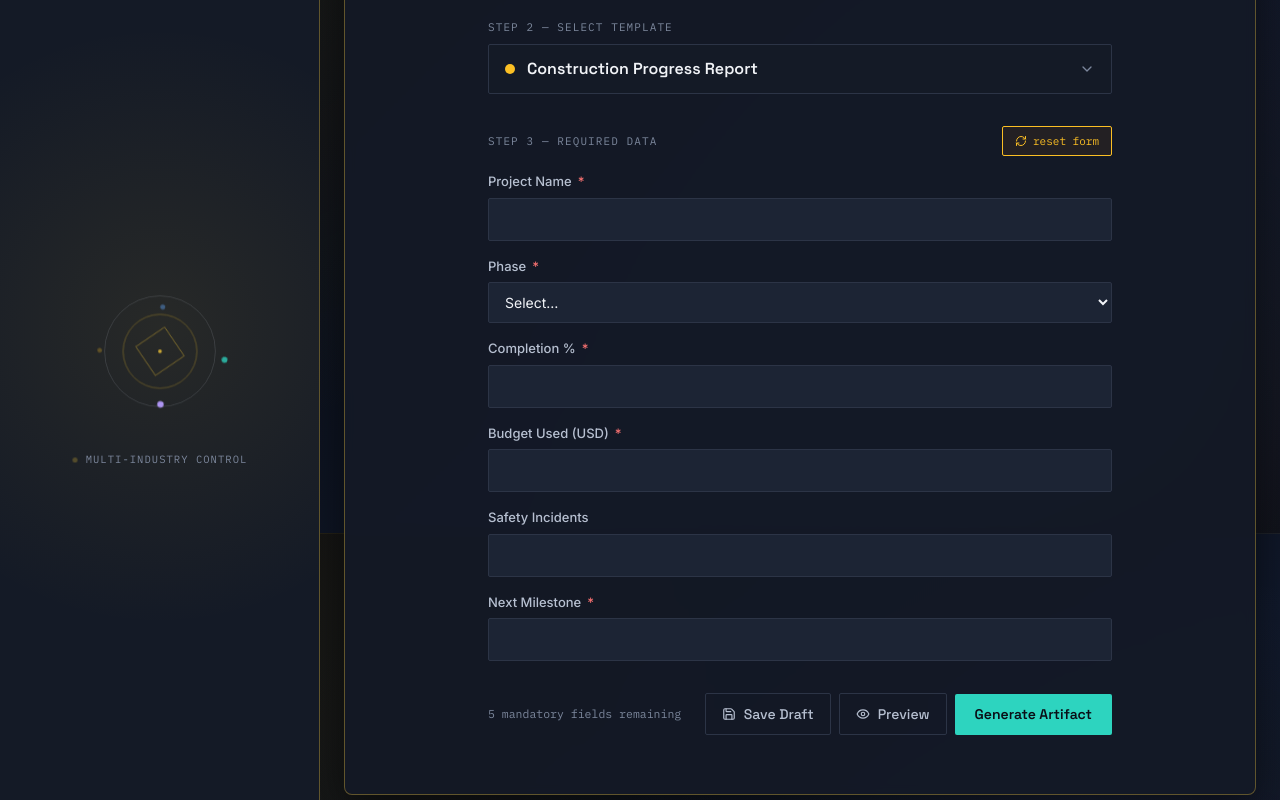
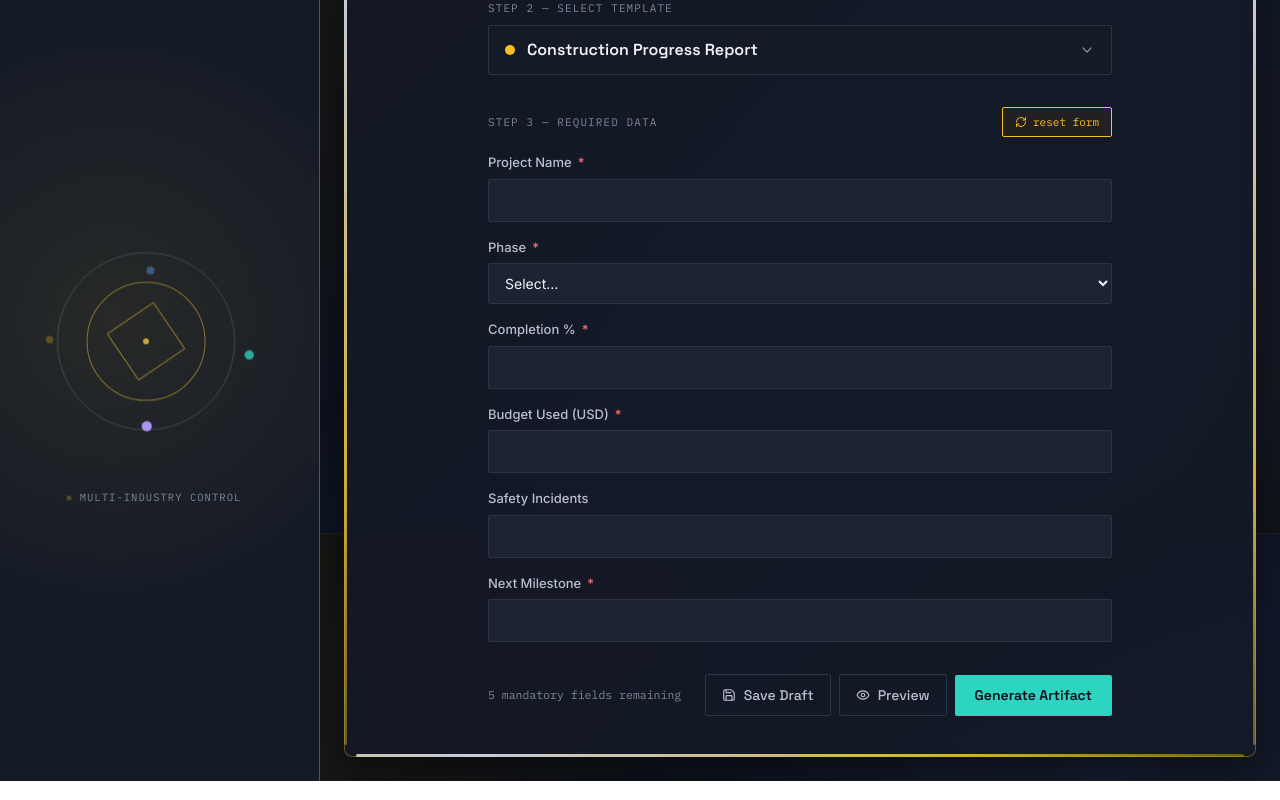
Before and after one commit to jastyramakrishna-stack/titleblock, a React (Vite) app: page / in a window 1280 px wide. Shown: the part 267-1067 px from the top of the page. Built offline with nearby package versions, Linux system fonts and the light colour scheme.

Commit message:
Enhance shimmer animations and layout adjustments
Added new shimmer animation styles and adjusted layout.

```diff
--- a/src/App.jsx
+++ b/src/App.jsx
@@ -686,9 +686,11 @@ export default function TitleBlock() {
         .tb-pulse-ring-slow { animation: tbPulseSlow 6.5s ease-in-out infinite; }
         .tb-twinkle { animation: tbTwinkle 2.8s ease-in-out infinite; }
         .tb-shimmer-bar { background-size: 220% 100%; animation: tbShimmer 4s linear infinite; }
+        @keyframes tbShimmerV { 0% { background-position: 50% 0%; } 100% { background-position: 50% 200%; } }
+        .tb-shimmer-bar-v { background-size: 100% 220%; animation: tbShimmerV 4s linear infinite; }
         .tb-drift { animation: tbDrift 5s ease-in-out infinite; }
         @media (prefers-reduced-motion: reduce) {
-          .tb-orbit-slow, .tb-orbit-slow-rev, .tb-pulse-ring, .tb-pulse-ring-slow, .tb-twinkle, .tb-shimmer-bar, .tb-drift {
+          .tb-orbit-slow, .tb-orbit-slow-rev, .tb-pulse-ring, .tb-pulse-ring-slow, .tb-twinkle, .tb-shimmer-bar, .tb-shimmer-bar-v, .tb-drift {
             animation: none !important;
           }
         }
@@ -828,11 +830,34 @@ export default function TitleBlock() {
 
         {/* Main */}
         <main className="flex-1 min-w-0 overflow-y-auto tb-scroll p-4 sm:p-6">
-          <div
-            className="tb-shimmer-bar rounded-full mb-4"
+          <div className="relative rounded-lg min-h-full">
+            {/* animated shimmer frame — all four sides */}
+            <div
+              className="tb-shimmer-bar absolute left-3 right-3 top-0 rounded-full pointer-events-none z-10"
               style={{
                 height: 3,
                 backgroundImage: `linear-gradient(90deg, transparent 0%, ${C.gold} 25%, ${C.silver} 50%, ${C.gold} 75%, transparent 100%)`,
+              }}
+            />
+            <div
+              className="tb-shimmer-bar absolute left-3 right-3 bottom-0 rounded-full pointer-events-none z-10"
+              style={{
+                height: 3,
+                backgroundImage: `linear-gradient(90deg, transparent 0%, ${C.gold} 25%, ${C.silver} 50%, ${C.gold} 75%, transparent 100%)`,
+              }}
+            />
+            <div
+              className="tb-shimmer-bar-v absolute top-3 bottom-3 left-0 rounded-full pointer-events-none z-10"
+              style={{
+                width: 3,
+                backgroundImage: `linear-gradient(180deg, transparent 0%, ${C.gold} 25%, ${C.silver} 50%, ${C.gold} 75%, transparent 100%)`,
+              }}
+            />
+            <div
+              className="tb-shimmer-bar-v absolute top-3 bottom-3 right-0 rounded-full pointer-events-none z-10"
+              style={{
+                width: 3,
+                backgroundImage: `linear-gradient(180deg, transparent 0%, ${C.gold} 25%, ${C.silver} 50%, ${C.gold} 75%, transparent 100%)`,
               }}
             />
             <div
@@ -883,6 +908,7 @@ export default function TitleBlock() {
               />
             )}
           </div>
+          </div>
         </main>
       </div>
 
@@ -918,14 +944,14 @@ function SidebarShowcase() {
   const cx = 130;
   const cy = 130;
   return (
-    <div className="flex-1 relative overflow-hidden flex flex-col items-center justify-center px-6 py-8 min-h-[220px]">
+    <div className="flex-1 relative overflow-hidden flex flex-col items-center justify-center pl-1 pr-4 py-8 min-h-[220px]">
       <div
         className="pointer-events-none absolute inset-0"
         style={{
-          backgroundImage: `radial-gradient(circle at 50% 45%, rgba(212,175,55,0.10), transparent 60%)`,
-        }}
-      />
-      <svg viewBox="0 0 260 260" className="relative w-40 h-40 tb-drift" style={{ opacity: 0.95 }}>
+          backgroundImage: `radial-gradient(circle at 35% 45%, rgba(212,175,55,0.10), transparent 60%)`,
+        }}
+      />
+      <svg viewBox="0 0 260 260" className="relative w-64 h-64 -ml-4 tb-drift" style={{ opacity: 0.95 }}>
         {/* concentric rings */}
         <circle cx={cx} cy={cy} r="90" fill="none" stroke={C.silver} strokeWidth="1" opacity="0.25" className="tb-pulse-ring-slow" />
         <circle cx={cx} cy={cy} r="58" fill="none" stroke={C.gold} strokeWidth="1" className="tb-pulse-ring" />
```
Lines whose indentation alone changed are shown as unchanged.
